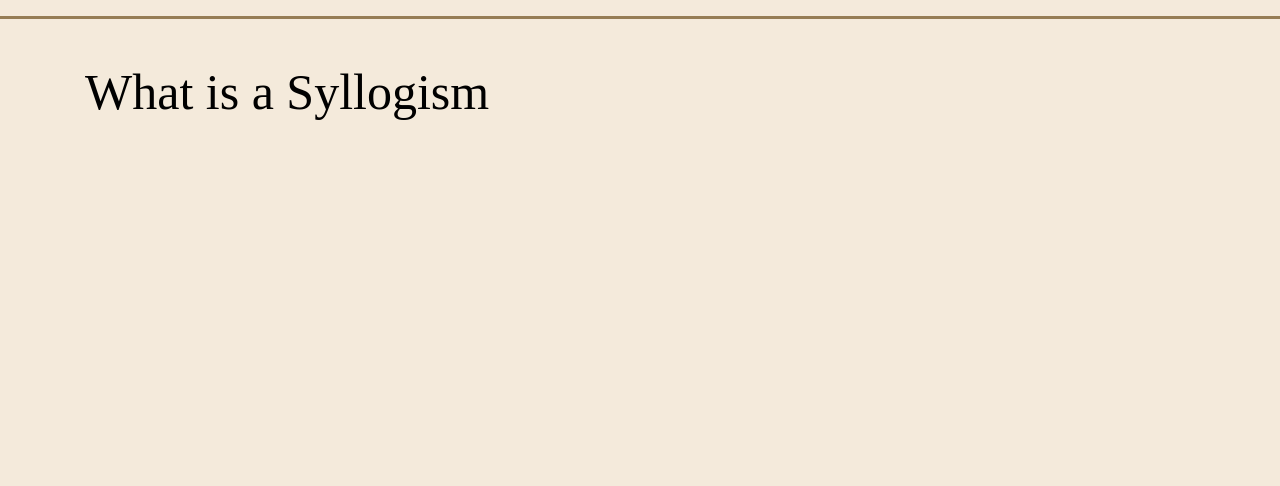
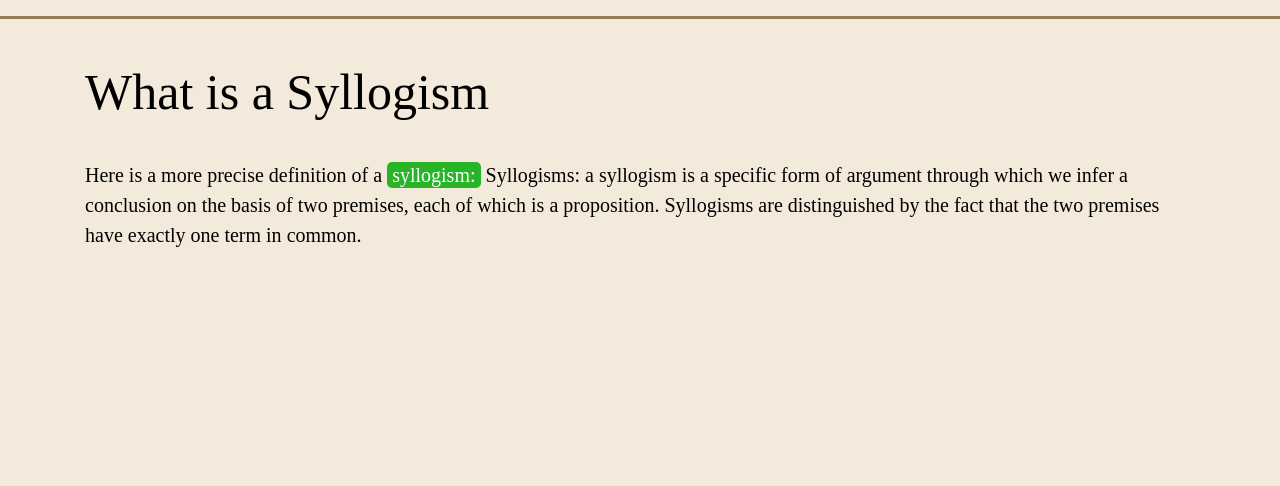
Before and after one commit to gruiiiw/ui_design_syllogism, a Flask app: page /learn/2 in a window 1280 px wide. Shown: the part 62-548 px from the top of the page. Run offline with Flask 3, Linux system fonts and the light colour scheme; some libraries are stand-ins or nearby versions.

Commit message:
some interactive

```diff
--- a/server.py
+++ b/server.py
@@ -19,7 +19,12 @@ lessons = {
    "2":{
       "lesson_id": "2",
       "title": "What is a Syllogism",
-      "text": "",
+      "text": """Here is a more precise definition of a syllogism:
+      Syllogisms: a syllogism is a specific form of argument
+      through which we infer a conclusion on the basis of
+      two premises, each of which is a proposition.
+      Syllogisms are distinguished by the fact that the two
+      premises have exactly one term in common. """,
       "next_lesson":"/learn/3",
       "prev_lesson":"/learn/1"
    },
@@ -35,7 +40,19 @@ lessons = {
    "4":{
       "lesson_id": "4",
       "title": "Building Block 2: Propositions",
-      "text": "",
+      "text": """A proposition involves connecting two terms,
+      a subject and a predicate , sometimes using
+      a copula, or a connector, such as “is,” “are”,
+      “was”, or “were.”
+
+      Propositions take the form of a declarative
+      sentence and can always be true or false
+
+      Example:
+
+      “I am hungry. ” is a proposition;
+
+      “Feed me!” is not.""",
       "next_lesson":"/quiz/2",
       "prev_lesson":"/quiz/1"
    },
@@ -77,5 +94,12 @@ def learn(lesson_id):
 # Quiz Pages - We need to have something to store the score
 
 
+
+# Other
+@app.template_filter('contains_any')
+def contains_any(word, terms):
+    return any(term in word for term in terms)
+
+
 if __name__ == '__main__':
    app.run(debug = True)
--- a/static/main.css
+++ b/static/main.css
@@ -99,3 +99,12 @@
 .buttonContainer .nextBtn {
     margin-left: auto;
 }
+
+
+.highlight {
+    background-color: rgb(39, 181, 39);
+    color: white;
+    border-radius: 5px; /* Adjust this value to change the roundness of the corners */
+    padding: 2px 5px; /* Adjust these values to change the space around the word */
+
+  }
--- a/templates/learn.html
+++ b/templates/learn.html
@@ -1,7 +1,7 @@
 {% extends "layout.html" %}
 
 {% block content %}
-
+    <script src="https://code.jquery.com/jquery-3.5.1.min.js"></script>
     <script type = "text/javascript">
         $(document).ready(function(){
             $("#nextBtn").click(function(){
@@ -27,24 +27,58 @@
             e.preventDefault(); // prevent the default action (scroll / move caret)
             });
 
+            let words = $('.word');
+            let index = 0;
 
+            function highlightNextWord() {
+                // Remove the highlight from the current word
+                if (words[index]) {
+                    $(words[index]).removeClass('highlight');
+                }
+                index++;
+                // Add the highlight to the next word
+                if (words[index]) {
+                    $(words[index]).addClass('highlight');
+                } else {
+                    // If there are no more words, stop the interval
+                    clearInterval(intervalId);
+                }
+                }
+
+                // Highlight the first word initially
+                if (words[0]) {
+                $(words[0]).addClass('highlight');
+                }
+
+                // Highlight the next word every 2 seconds
+                let intervalId = setInterval(highlightNextWord, 2000);
         });
+
+
 
     </script>
 
 
     <div class=" bodaniText">
         <div class = "textLarge titlePadding">
-        {{lesson.title}}
+            {{lesson.title}}
         </div>
 
-        {{lesson.text}}
+        {% set terms = ['syllo', 'subject', 'predicate', 'copula', 'connector', 'terms', 'proposition', 'valid'] %} <!-- Add your terms here -->
 
+        {% for word in lesson.text.split() %}
+            {% if word.lower()|contains_any(terms) %}
+                <span class="word">{{word}}</span>
+            {% else %}
+                <span>{{word}}</span>
+            {% endif %}
+        {% endfor %}
 
 
             {% for image in lesson.images %}
                 <img src="{{ url_for('static', filename=image) }}" alt="Lesson image">
             {% endfor %}
+
 
     </div>
 
```
